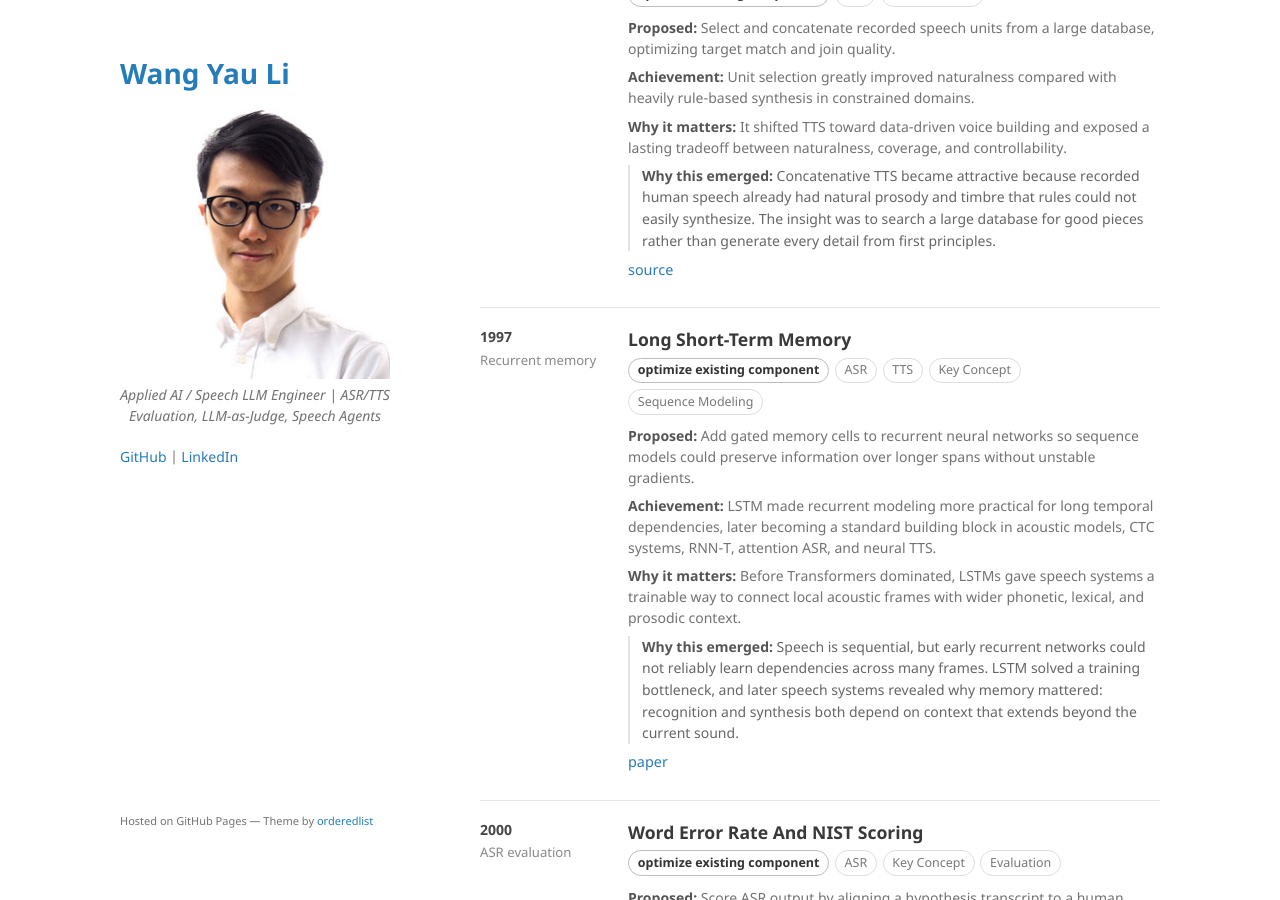
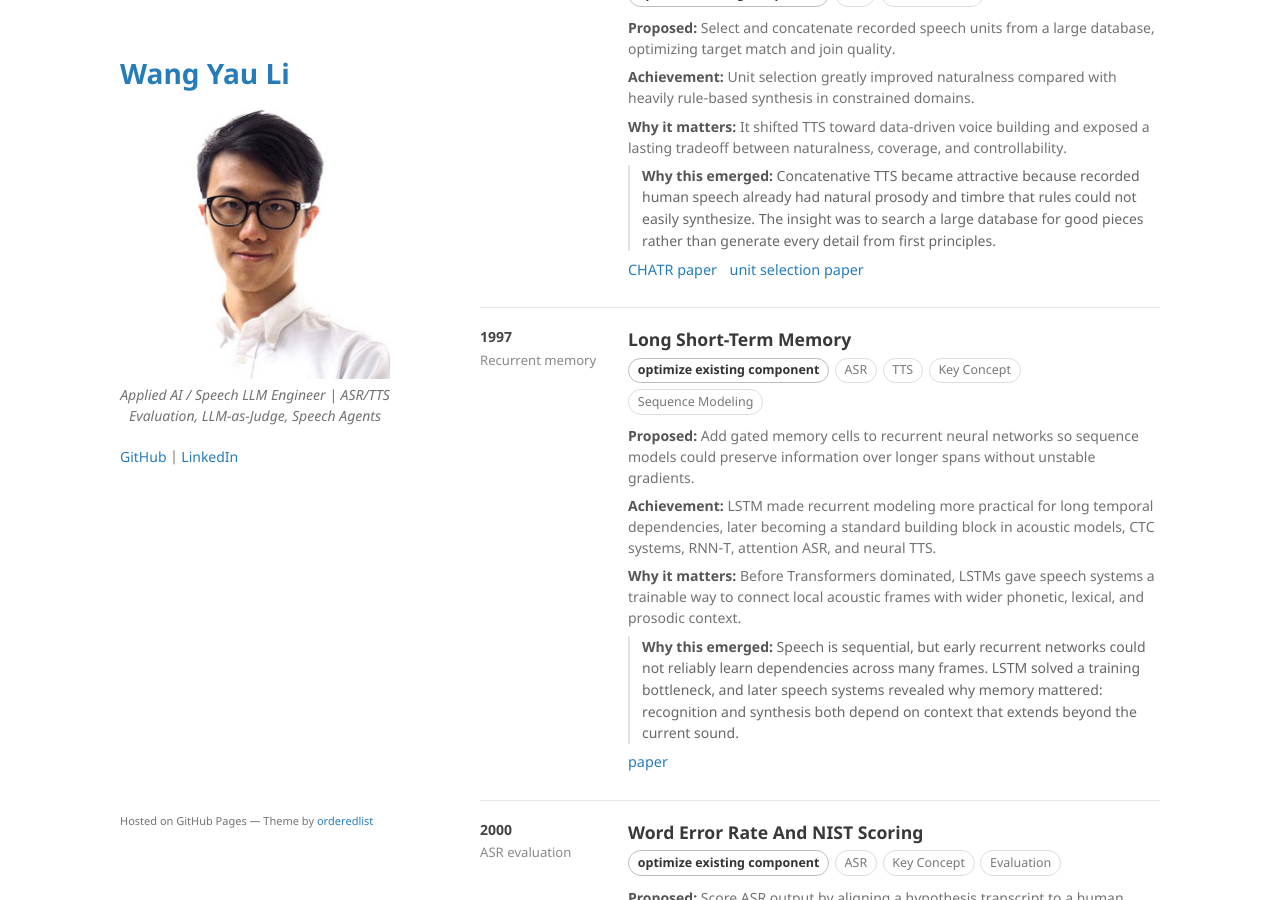
Before and after one commit to kennethli319/kennethli319.github.io, a Jekyll site: the page built from speech-timeline.md, in a window 1280 px wide and 900 px high, scrolled down 8634 px. Built offline with Jekyll 4.4.1, drawn with Linux system fonts in a browser that asks for light colours.

Commit message:
Improve speech timeline unit selection sources

```diff
--- a/speech-timeline.md
+++ b/speech-timeline.md
@@ -473,7 +473,7 @@ title: Speech Timeline
     <p><strong>Achievement:</strong> Unit selection greatly improved naturalness compared with heavily rule-based synthesis in constrained domains.</p>
     <p><strong>Why it matters:</strong> It shifted TTS toward data-driven voice building and exposed a lasting tradeoff between naturalness, coverage, and controllability.</p>
     <p class="speech-reflection"><strong>Why this emerged:</strong> Concatenative TTS became attractive because recorded human speech already had natural prosody and timbre that rules could not easily synthesize. The insight was to search a large database for good pieces rather than generate every detail from first principles.</p>
-    <p class="speech-source"><a href="https://www.cstr.ed.ac.uk/projects/festival/manual/festival_16.html">source</a></p>
+    <p class="speech-source"><a href="https://aclanthology.org/C94-2158/">CHATR paper</a> <a href="https://www.ee.columbia.edu/~dpwe/e6820/papers/HuntB96-speechsynth.pdf">unit selection paper</a></p>
   </div>
 </section>
 
```
